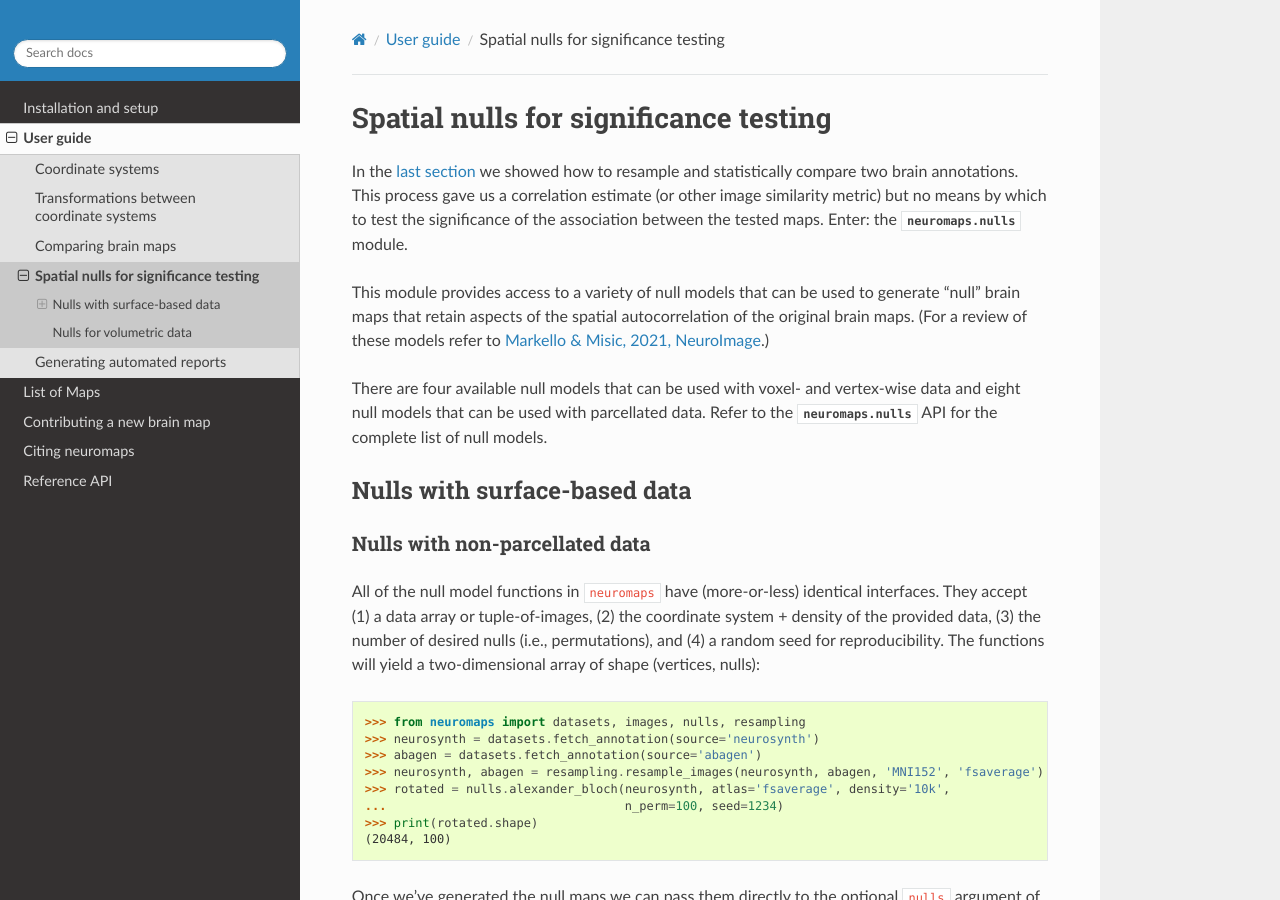
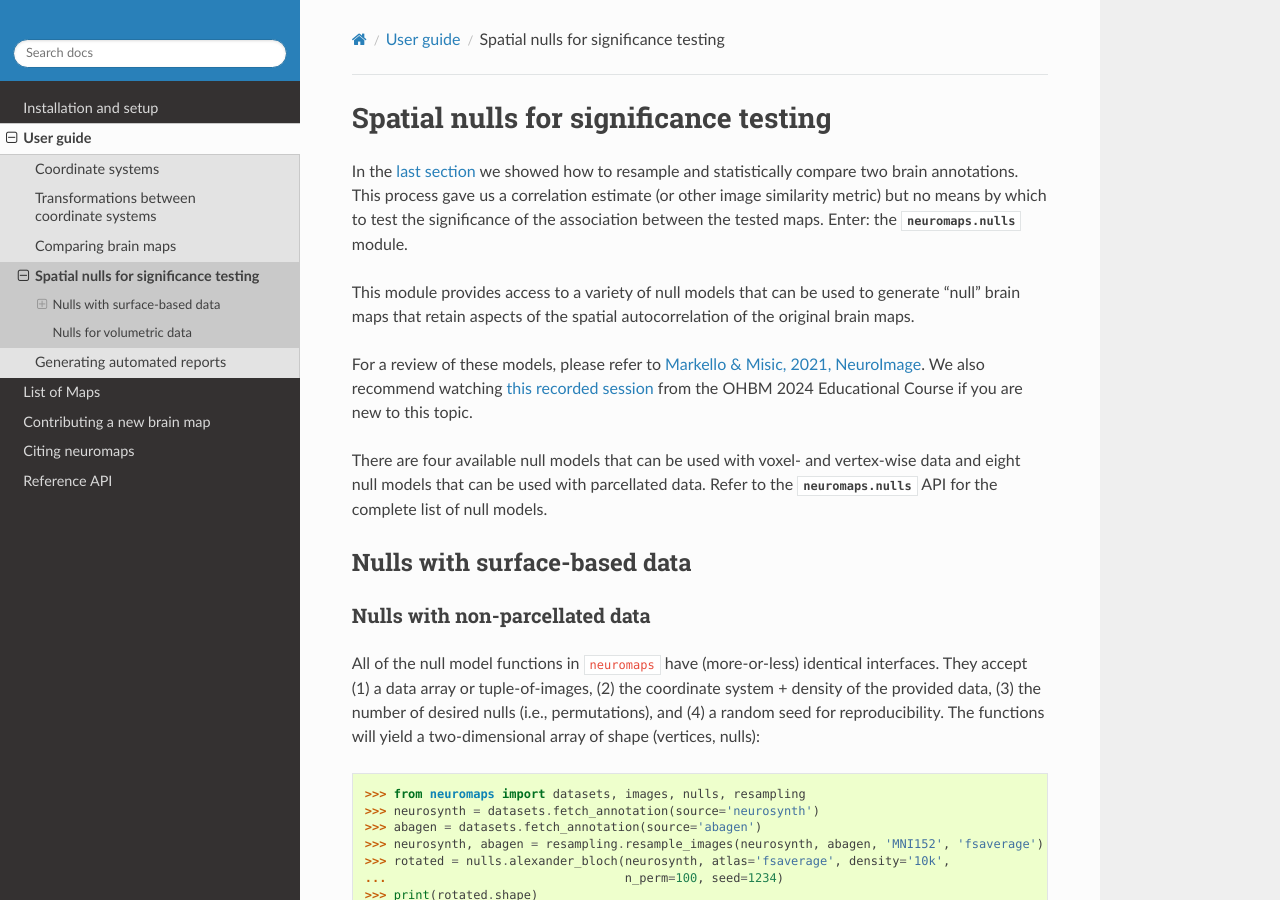
Before and after one commit to netneurolab/neuromaps, a Sphinx documentation site: the page built from docs/user_guide/nulls.rst, in a window 1280 px wide and 900 px high. Built offline with Sphinx 7.4.7 and the Read the Docs theme 3.1.0, drawn with Linux system fonts in a browser that asks for light colours; pages that are not in the unit, such as notebooks, are missing from menus.

Commit message:
Update nulls.rst

```diff
--- a/docs/user_guide/nulls.rst
+++ b/docs/user_guide/nulls.rst
@@ -11,8 +11,12 @@ significance of the association between the tested maps. Enter: the
 
 This module provides access to a variety of null models that can be used to
 generate "null" brain maps that retain aspects of the spatial autocorrelation
-of the original brain maps. (For a review of these models refer to `Markello &
-Misic, 2021, NeuroImage <https://doi.org/10.1016/j.neuroimage.2021.118052>`_.)
+of the original brain maps.
+
+For a review of these models, please refer to
+`Markello & Misic, 2021, NeuroImage <https://doi.org/10.1016/j.neuroimage.2021.118052>`_.
+We also recommend watching  `this recorded session <https://www.youtube.com/watch?v=6DjpNddINZ8>`_
+from the OHBM 2024 Educational Course if you are new to this topic.
 
 There are four available null models that can be used with voxel- and
 vertex-wise data and eight null models that can be used with parcellated data.
```
